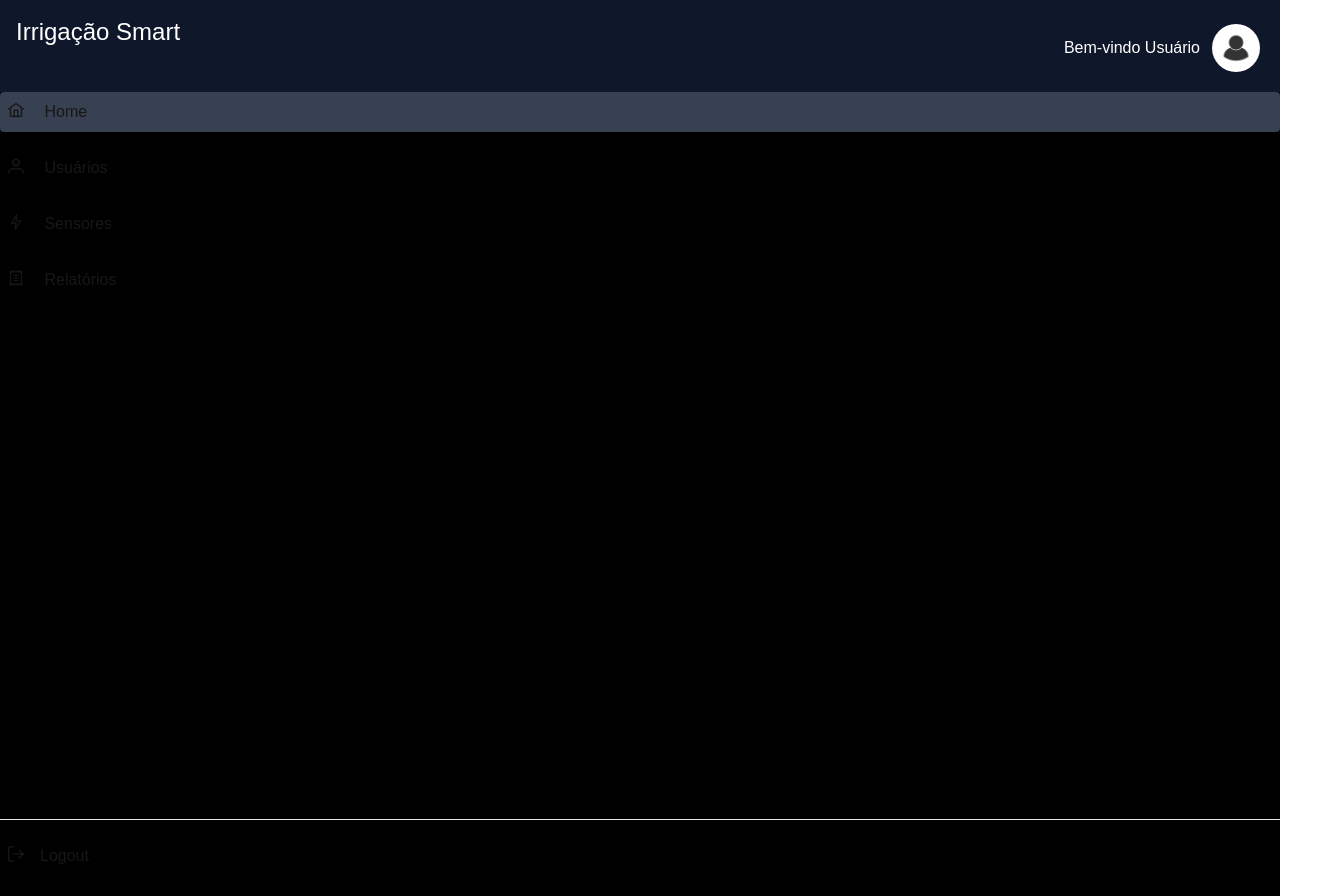
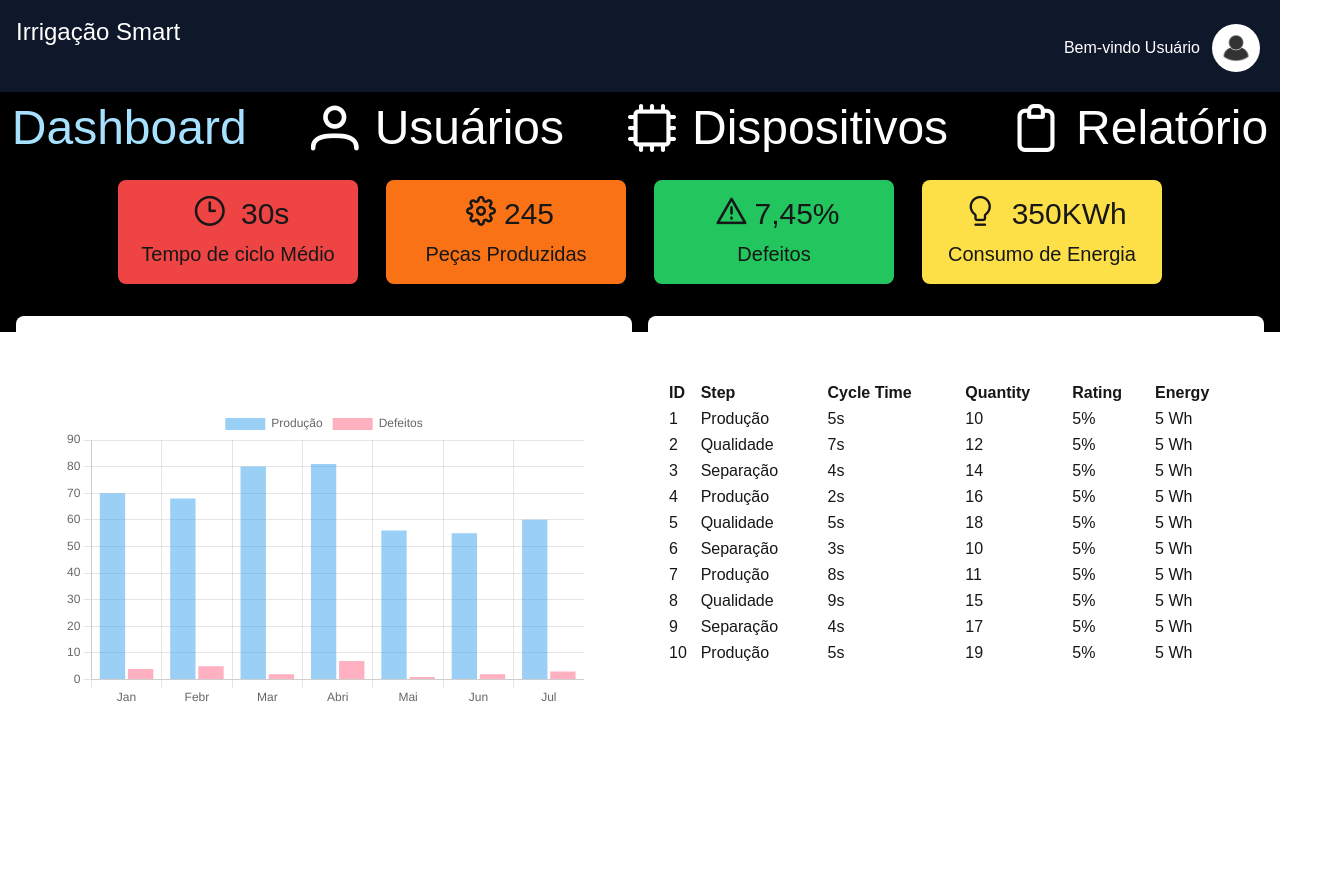
Before and after one commit to Giovani-RodriguesS/projeto_iot, a Next.js app in the folder app/FrontEnd/Views/iot/: page / in a window 1280 px wide. Shown: the top 896 px of the page, 1332 px wide, since content can reach past the window. After the commit the page ends 800 px from the top, so only its background shows below. Built offline with nearby package versions, Linux system fonts and the light colour scheme.

Commit message:
:feat:add new navbar

```diff
--- a/app/FrontEnd/Views/iot/src/components/Navbar.tsx
+++ b/app/FrontEnd/Views/iot/src/components/Navbar.tsx
@@ -1,32 +1,22 @@
-'use client'
-import React from "react";
-import Link from "next/link";
-import '../style/styles.css'
-import { usePathname } from "next/navigation";
-import Image from "next/image";
+'use client';
+import React from 'react';
+import { TabMenu } from 'primereact/tabmenu';
+import { MenuItem } from 'primereact/menuitem';
+import '../app/globals.css';
 
-export default function Navbar() {
+export default function BasicIcons() {
+    const items: MenuItem[] = [
+        { label: 'Dashboard', icon: 'pi pi-chart-bar' },
+        { label: 'Usuários', icon: 'pi pi-user' },
+        { label: 'Dispositivos', icon: 'pi pi-microchip' },
+        { label: 'Relatório', icon: 'pi pi-clipboard' }
+    ];
 
-  const pathname = usePathname();
-  return (
-
-      <nav className="navbar">
-        <div className="navbar-top">
-          <Link href="/" className={`navlink ${pathname === '/' ? 'active' :''}`}>
-            <i className="pi pi-home pr-4"></i> Home</Link>
-          <Link href="/users" className={`navlink ${pathname === '/users' ? 'active' :''}`}>
-          <i className="pi pi-user pr-4"></i> Usuários</Link>
-          <Link href="/sensors" className={`navlink ${pathname === 'sensors/' ? 'active' :''}`}>
-          <i className="pi pi-bolt pr-4"></i> Sensores</Link>
-          <Link href="/reports" className={`navlink ${pathname === '/reports' ? 'active' :''}`}>
-          <i className="pi pi-receipt pr-4"></i> Relatórios</Link>
+    return (
+      <div className="flex justify-center w-screen bg-transparent text-5xl">
+        <div className="flex flex-col items-center justify-center">
+          <TabMenu model={items} className="w-full bg-transparent rounded-lg text-white custom-tabmenu mt-3" />
+        </div>
       </div>
-      <div className="navbar-bottom">
-          <hr />
-          <Link href="/logout" className="navlink">
-              <i className="pi pi-sign-out pr-4"></i>Logout</Link>
-      </div>
-    </nav>
-
-  );
+    );
 }
```
